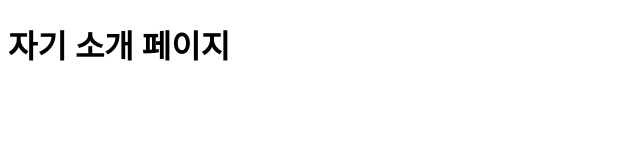
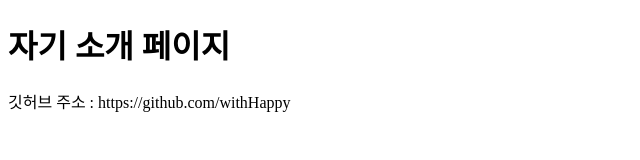
Before and after one commit to taehyu/introduce-page, a plain HTML site: page index.html in a window 1280 px wide. Shown: the whole page, without its empty margins (0-640 px from the left). Drawn offline with Linux system fonts and the light colour scheme.

Commit message:
add introduce - happy

```diff
--- a/index.html
+++ b/index.html
@@ -12,6 +12,9 @@
   </header>
   <div>
       <!-- 섹션 추가 부탁드려요 -->
+	<section>
+		깃허브 주소 : https://github.com/withHappy
+	</section>
 
   </div>
 </body>
```
